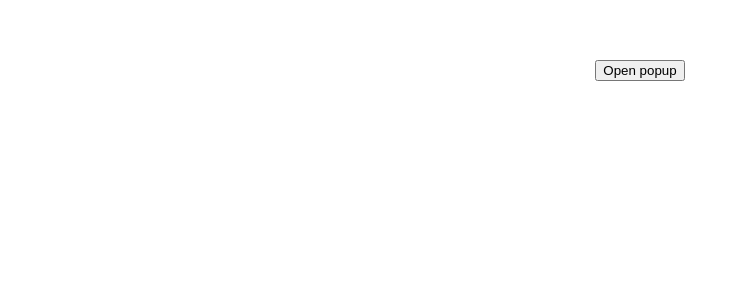
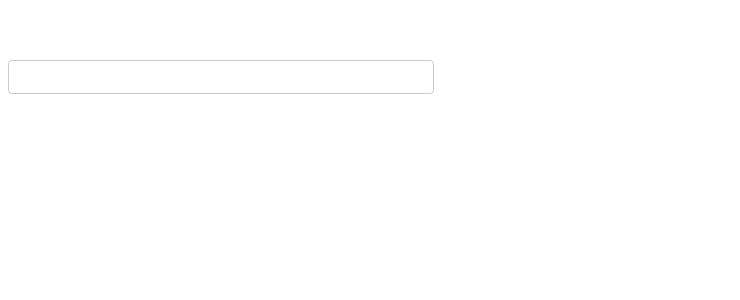
Before and after one commit to dattruong88vn/education-vue3js, a Vue app in the folder component-project/: page / in a window 1280 px wide. Shown: the top 300 px of the page, without its empty margins (0-740 px from the left). Built offline with nearby package versions, Linux system fonts and the light colour scheme.

Commit message:
Add v-model for custom component

```diff
--- a/component-project/src/App.vue
+++ b/component-project/src/App.vue
@@ -1,14 +1,19 @@
 <template>
-  <ParentComponent />
+  <Input v-model="name" />
 </template>
 
 <script>
-import ParentComponent from "./components/customComponentEvent/ParentComponent.vue";
+import Input from "./components/vmodelCustomComponent/Input.vue";
 
 export default {
   name: "App",
+  data() {
+    return {
+      name: "",
+    };
+  },
   components: {
-    ParentComponent,
+    Input,
   },
 };
 </script>
--- /dev/null
+++ b/component-project/src/components/vmodelCustomComponent/Input.vue
@@ -0,0 +1,34 @@
+<template>
+  <input
+    type="text"
+    :value="modelValue"
+    @input="$emit('update:modelValue', $event.target.value)"
+  />
+</template>
+
+<script>
+export default {
+  name: "custom-input",
+  data() {},
+  methods: {},
+  props: {
+    modelValue: String,
+  },
+  emits: ["update:modelValue"],
+};
+</script>
+
+<style scoped>
+input[type="text"] {
+  display: block;
+  width: 400px;
+  padding: 6px 12px;
+  font-size: 14px;
+  line-height: 1.4;
+  color: #555;
+  background-color: #fff;
+  background-image: none;
+  border: 1px solid #ccc;
+  border-radius: 4px;
+}
+</style>
```
Also changed, not shown: 1 other file (tests, documents, lock files or other folders).
